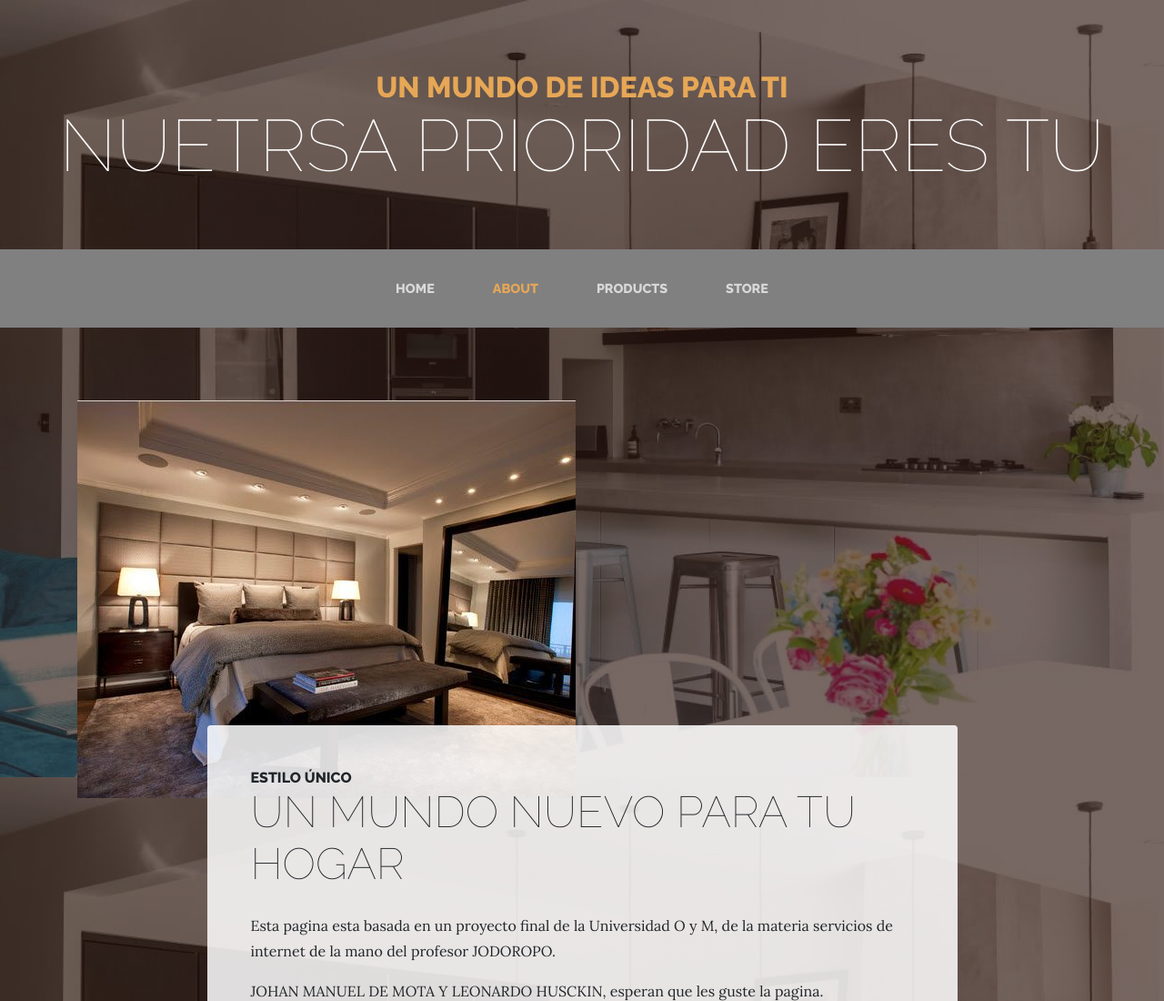
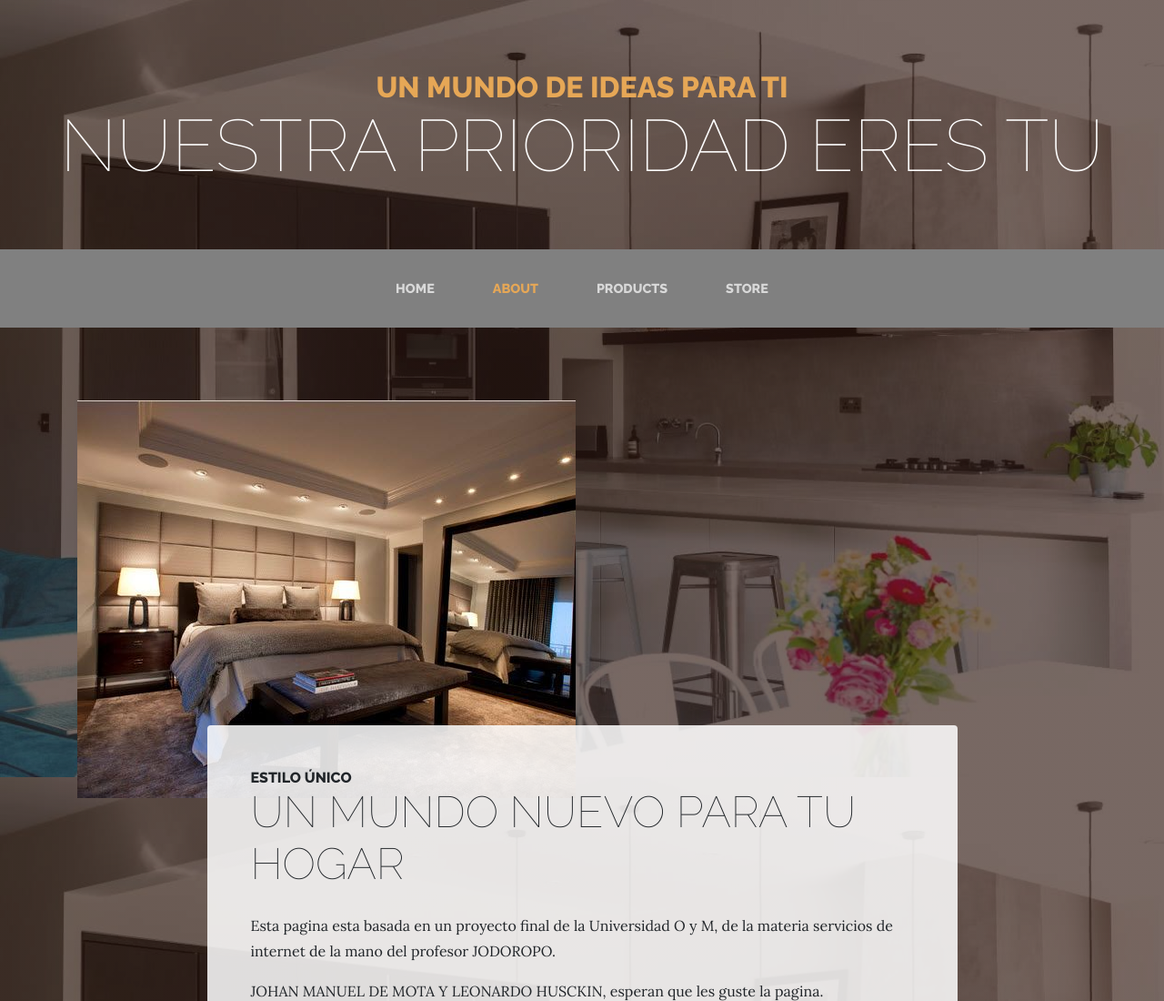
Before and after one commit to yorgenjm/D-lujo-proyecto, a website: page about.html in a window 1280 px wide. Shown: the top 1100 px of the page at 91% size. Drawn offline with Linux system fonts and the light colour scheme.

Commit message:
Update about.html

```diff
--- a/about.html
+++ b/about.html
@@ -26,7 +26,7 @@
 
   <h1 class="site-heading text-center text-white d-none d-lg-block">
     <span class="site-heading-upper text-primary mb-3">UN MUNDO DE IDEAS PARA TI</span>
-    <span class="site-heading-lower">NUETRSA PRIORIDAD ERES TU</span>
+    <span class="site-heading-lower">NUESTRA PRIORIDAD ERES TU</span>
   </h1>
 
   <!-- Navigation -->
```
